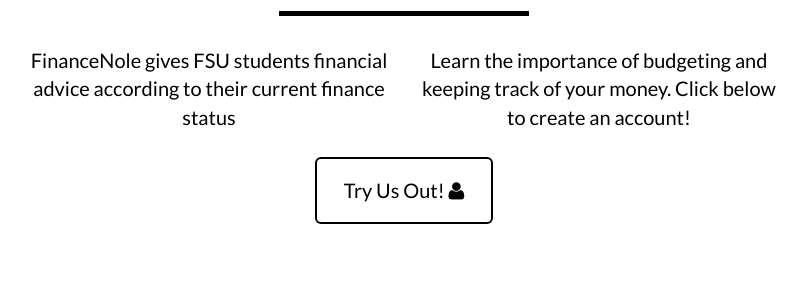
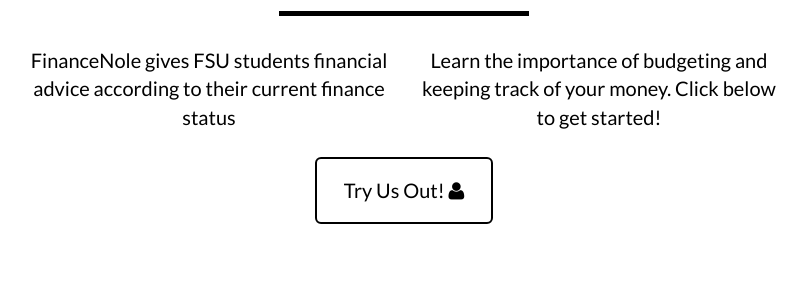
Before and after one commit to nsc07d/financenole, a Flask app: page / in a window 1280 px wide. Shown: the part 655-955 px from the top of the page, without its empty margins (236-1043 px from the left). Run offline with Flask 2, Linux system fonts and the light colour scheme; some libraries are stand-ins or nearby versions.

Commit message:
Update index.html

```diff
--- a/templates/index.html
+++ b/templates/index.html
@@ -33,10 +33,10 @@
                 <p>FinanceNole gives FSU students financial advice according to their current finance status</p>
             </div>
             <div class="col-lg-4">
-                <p>Learn the importance of budgeting and keeping track of your money. Click below to create an account!</p>
+                <p>Learn the importance of budgeting and keeping track of your money. Click below to get started!</p>
             </div>
             <div class="col-lg-8 col-lg-offset-2 text-center">
-                <a href="user_info.html" class="btn btn-lg btn-outline">
+                <a href="/login" class="btn btn-lg btn-outline">
                     Try Us Out! <i class="fa fa-user plus"></i>
                 </a>
             </div>
```
